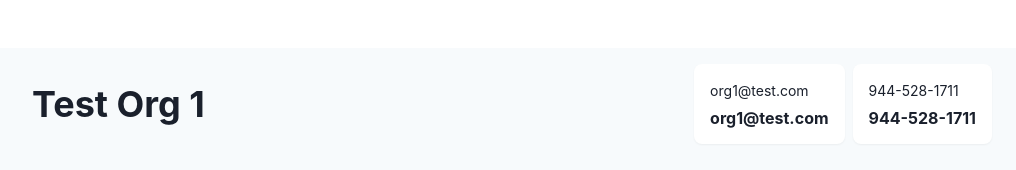
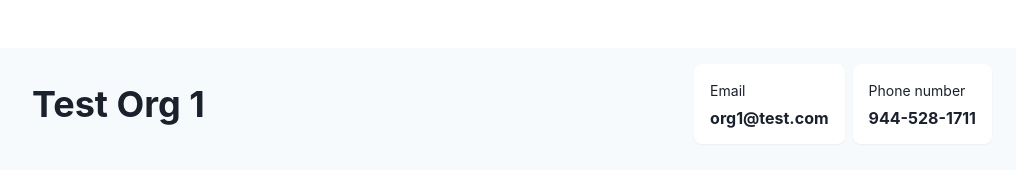
Before and after one commit to H4KB/job-app, a Next.js app: page /organizations/amYXmIyT9mD9GyO6CCr in a window 1280 px wide. Shown: the top 170 px of the page, without its empty margins (128-1144 px from the left). Built offline with nearby package versions, Linux system fonts and the light colour scheme.

Commit message:
Fix label in  organizaiton info

```diff
--- a/src/features/organizations/components/organization-info/organization-info.tsx
+++ b/src/features/organizations/components/organization-info/organization-info.tsx
@@ -20,8 +20,8 @@ export const OrganizationInfo = ({ organization }: OrganizationInfoProps) => {
           w={{ base: "full", md: "auto" }}
           direction={{ base: "column", md: "row" }}
         >
-          <InfoCard label={organization.email} value={organization.email} />
-          <InfoCard label={organization.phone} value={organization.phone} />
+          <InfoCard label="Email" value={organization.email} />
+          <InfoCard label="Phone number" value={organization.phone} />
         </Stack>
       </Stack>
 
```
